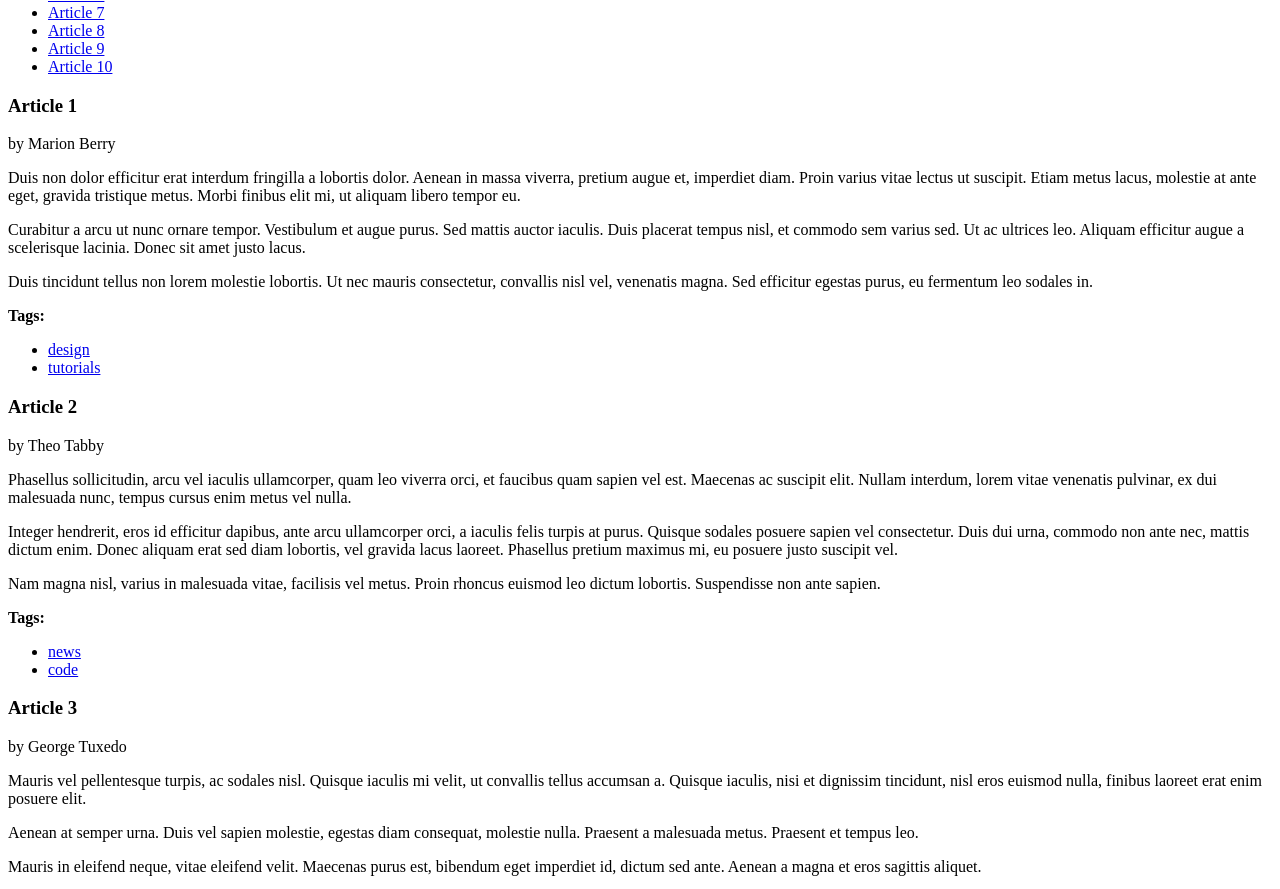
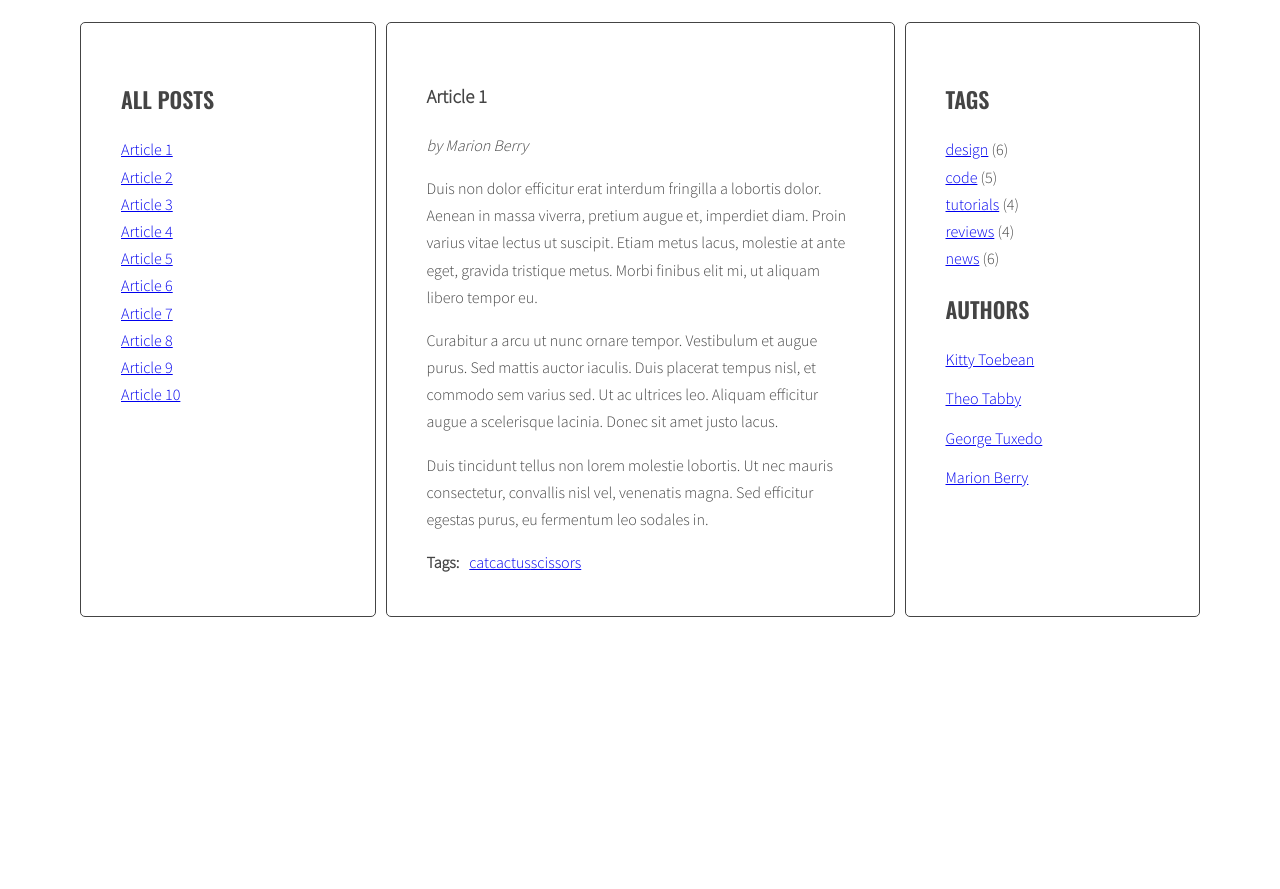
Before and after one commit to irekM/javascript-blog, a website: page index.html in a window 1280 px wide. Shown: the part 257-1146 px from the top of the page. After the commit the page ends 882 px from the top, so only its background shows below. Drawn offline with nearby package versions, Linux system fonts and the light colour scheme; files that its build step writes are made by us from their sources.

Commit message:
feat: create and fill in whole generateTags function

```diff
--- a/index.html
+++ b/index.html
@@ -17,7 +17,7 @@
               </ul>
             </aside>
             <section class="posts">
-              <article class="post active" id="article-1">
+              <article class="post active" id="article-1" data-tags="cat cactus scissors">
                 <h3 class="post-title">Article 1</h3>
                 <p class="post-author">by Marion Berry</p>
                 <div class="post-content">
@@ -30,12 +30,10 @@
                 <div class="post-tags">
                   <p><strong>Tags:</strong></p>
                   <ul class="list list-horizontal">
-                    <li><a href="#">design</a></li>
-                    <li><a href="#">tutorials</a></li>
                   </ul>
                 </div>
               </article>
-              <article class="post" id="article-2">
+              <article class="post" id="article-2" data-tags="cat dog milk">
                 <h3 class="post-title">Article 2</h3>
                 <p class="post-author">by Theo Tabby</p>
                 <div class="post-content">
@@ -48,12 +46,10 @@
                 <div class="post-tags">
                   <p><strong>Tags:</strong></p>
                   <ul class="list list-horizontal">
-                    <li><a href="#">news</a></li>
-                    <li><a href="#">code</a></li>
                   </ul>
                 </div>
               </article>
-              <article class="post" id="article-3">
+              <article class="post" id="article-3" data-tags="cat cactus milk">
                 <h3 class="post-title">Article 3</h3>
                 <p class="post-author">by George Tuxedo</p>
                 <div class="post-content">
@@ -65,13 +61,10 @@
                 <div class="post-tags">
                   <p><strong>Tags:</strong></p>
                   <ul class="list list-horizontal">
-                    <li><a href="#">news</a></li>
-                    <li><a href="#">reviews</a></li>
-                    <li><a href="#">design</a></li>
                   </ul>
                 </div>
               </article>
-              <article class="post" id="article-4">
+              <article class="post" id="article-4" data-tags="cat pinaple tomato">
                 <h3 class="post-title">Article 4</h3>
                 <p class="post-author">by Kitty Toebean</p>
                 <div class="post-content">
@@ -84,13 +77,10 @@
                 <div class="post-tags">
                   <p><strong>Tags:</strong></p>
                   <ul class="list list-horizontal">
-                    <li><a href="#">tutorials</a></li>
-                    <li><a href="#">code</a></li>
-                    <li><a href="#">design</a></li>
                   </ul>
                 </div>
               </article>
-              <article class="post" id="article-5">
+              <article class="post" id="article-5" data-tags="pinaple scissors">
                 <h3 class="post-title">Article 5</h3>
                 <p class="post-author">by Marion Berry</p>
                 <div class="post-content">
@@ -103,12 +93,10 @@
                 <div class="post-tags">
                   <p><strong>Tags:</strong></p>
                   <ul class="list list-horizontal">
-                    <li><a href="#">design</a></li>
-                    <li><a href="#">reviews</a></li>
                   </ul>
                 </div>
               </article>
-              <article class="post" id="article-6">
+              <article class="post" id="article-6" data-tags="apple blueberry">
                 <h3 class="post-title">Article 6</h3>
                 <p class="post-author">by George Tuxedo</p>
                 <div class="post-content">
@@ -121,12 +109,10 @@
                 <div class="post-tags">
                   <p><strong>Tags:</strong></p>
                   <ul class="list list-horizontal">
-                    <li><a href="#">reviews</a></li>
-                    <li><a href="#">code</a></li>
                   </ul>
                 </div>
               </article>
-              <article class="post" id="article-7">
+              <article class="post" id="article-7" data-tags="cat blueberry">
                 <h3 class="post-title">Article 7</h3>
                 <p class="post-author">by Kitty Toebean</p>
                 <div class="post-content">
@@ -139,12 +125,10 @@
                 <div class="post-tags">
                   <p><strong>Tags:</strong></p>
                   <ul class="list list-horizontal">
-                    <li><a href="#">code</a></li>
-                    <li><a href="#">news</a></li>
                   </ul>
                 </div>
               </article>
-              <article class="post" id="article-8">
+              <article class="post" id="article-8" data-tags="dog rice scissors">
                 <h3 class="post-title">Article 8</h3>
                 <p class="post-author">by Theo Tabby</p>
                 <div class="post-content">
@@ -157,13 +141,10 @@
                 <div class="post-tags">
                   <p><strong>Tags:</strong></p>
                   <ul class="list list-horizontal">
-                    <li><a href="#">news</a></li>
-                    <li><a href="#">design</a></li>
-                    <li><a href="#">tutorials</a></li>
                   </ul>
                 </div>
               </article>
-              <article class="post" id="article-9">
+              <article class="post" id="article-9" data-tags="rice scissors">
                 <h3 class="post-title">Article 9</h3>
                 <p class="post-author">by Marion Berry</p>
                 <div class="post-content">
@@ -176,12 +157,10 @@
                 <div class="post-tags">
                   <p><strong>Tags:</strong></p>
                   <ul class="list list-horizontal">
-                    <li><a href="#">news</a></li>
-                    <li><a href="#">tutorials</a></li>
                   </ul>
                 </div>
               </article>
-              <article class="post" id="article-10">
+              <article class="post" id="article-10" data-tags="cat cactus scissors">
                 <h3 class="post-title">Article 10</h3>
                 <p class="post-author">by George Tuxedo</p>
                 <div class="post-content">
@@ -194,10 +173,6 @@
                 <div class="post-tags">
                   <p><strong>Tags:</strong></p>
                   <ul class="list list-horizontal">
-                    <li><a href="#">code</a></li>
-                    <li><a href="#">design</a></li>
-                    <li><a href="#">news</a></li>
-                    <li><a href="#">reviews</a></li>
                   </ul>
                 </div>
               </article>
--- a/js/script.js
+++ b/js/script.js
@@ -36,7 +36,8 @@ function titleClickHandler(event){
 
 const optArticleSelector = '.post',
   optTitleSelector = '.post-title',
-      optTitleListSelector = '.titles';
+  optTitleListSelector = '.titles',
+  optArticleTagsSelector = '.post-tags .list';
 
 
 function generateTitleLinks(){
@@ -70,3 +71,43 @@ function generateTitleLinks(){
 }
 
 generateTitleLinks();
+
+
+//Function which generate tags
+
+function generateTags(){
+  /* find all articles */
+  const articles = document.querySelectorAll(optArticleSelector);
+  /* START LOOP: for every article: */
+  for (let article of articles) {
+    /* find tags wrapper */
+    const tagsWrapper = article.querySelector(optArticleTagsSelector);
+
+    /* make html variable with empty string */
+    let html = '';
+
+    /* get tags from data-tags attribute */
+    const articleTags = article.getAttribute('data-tags');
+    // console.log(articleTags);
+
+    /* split tags into array */
+    const articleTagsArray = articleTags.split(' ');
+    //console.log(articleTagsArray);
+    /* START LOOP: for each tag */
+    for (let tag of articleTagsArray) {
+      /* generate HTML of the link */
+      const tagHTML = `<li><a href="#tag-${tag}">${tag}</a></li>`;
+
+      /* add generated code to html variable */
+      html += tagHTML;
+    }
+    /* END LOOP: for each tag */
+
+    /* insert HTML of all the links into the tags wrapper */
+
+    tagsWrapper.innerHTML = html;
+  }
+  /* END LOOP: for every article: */
+}
+
+generateTags();
--- /dev/null
+++ b/sass/style.scss
@@ -0,0 +1,120 @@
+@import url('https://fonts.googleapis.com/css?family=Oswald:400,600|Sacramento|Source+Sans+Pro:300&subset=latin-ext');
+
+/* Variables */
+
+$color-light: #fff;
+$color-dark: #444;
+
+$font-logo: 'Sacramento', cursive;
+$font-header: 'Oswald', sans-serif;
+$font-text: 'Source Sans Pro', sans-serif;
+
+/* Global */
+
+*, *::before, *::after {
+  box-sizing: border-box;
+}
+
+body {
+  background: $color-light;
+  font-family: $font-text;
+  color: $color-dark;
+  font-weight: 300;
+  font-size: 16px;
+  line-height: 1.7;
+}
+
+.container {
+  max-width: 1140px;
+  margin: 0 auto;
+}
+
+.section-title {
+  font-size: 22px;
+  text-transform: uppercase;
+  font-family: $font-header;
+  font-weight: 600;
+  span {
+    text-transform: none;
+    font-weight: 400;
+    color: lighten($color-dark, 20%);
+  }
+}
+
+/* Layout */
+
+.wrapper {
+  display: flex;
+  margin-left: 10px;
+}
+
+.sidebar {
+  flex: 1 0 0;
+}
+
+.posts {
+  flex: 2 0 0;
+}
+
+.sidebar, .posts {
+  background: $color-light;
+  margin-right: 10px;
+  padding: 40px;
+  border: 1px solid $color-dark;
+  border-radius: 5px;
+}
+
+/* Logo */
+
+.logo {
+  font-family: $font-logo;
+  font-weight: 400;
+  font-size: 104px;
+  line-height: 1;
+  text-align: center;
+}
+
+/* Lists */
+
+.list {
+  list-style-type: none;
+  margin: 0;
+  padding: 0;
+  .active {
+    font-weight: bold;
+  }
+}
+
+.list-horizontal {
+  li {
+    display: inline-block;
+  }
+}
+
+/* Authors */
+
+.authors {
+  li {
+    margin-bottom: 12px;
+  }
+}
+
+/* Post */
+
+.post {
+  display: none;
+  &.active {
+    display: block;
+  }
+}
+
+.post-author {
+  font-style: italic;
+}
+
+.post-tags {
+  display: flex;
+  p {
+    margin: 0 10px 0 0;
+  }
+}
```
Also changed, not shown: package.json (added, +33 -0 lines), .eslintrc.json (added), READ.md (added), css/style.css (added), sass/style.css (deleted), 2 other files. Lines whose indentation alone changed are shown as unchanged.
